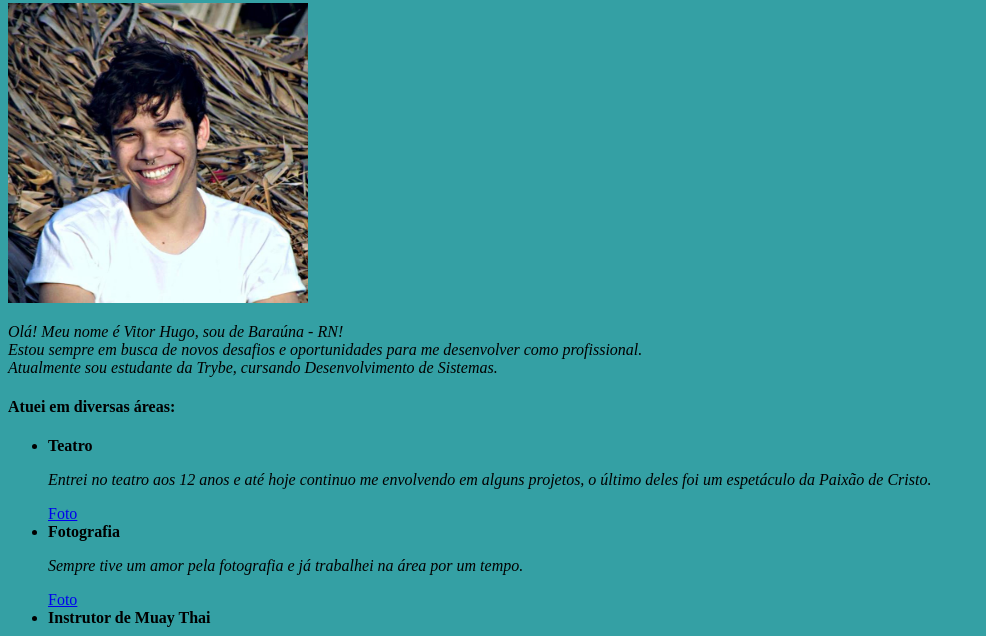
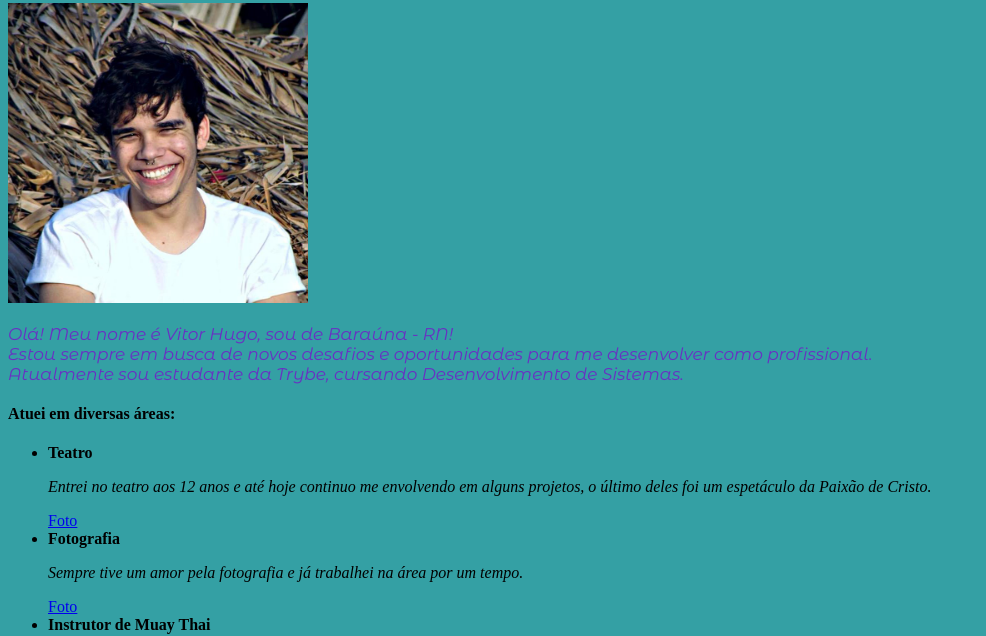
Before and after one commit to VitorHugodeOliv/VitorHugodeOliv.github.io, a plain HTML site: page index.html in a window 1280 px wide. Shown: the part 171-807 px from the top of the page, without its empty margins (0-986 px from the left). Drawn offline with Linux system fonts and the light colour scheme.

Commit message:
alterando estilo da bio

```diff
--- a/index.html
+++ b/index.html
@@ -6,6 +6,7 @@
     <title>Portfólio Web</title>
     <link href="https://fonts.googleapis.com/css2?family=Noto+Serif:ital,wght@0,400;0,700;1,400;1,700&display=swap" rel="stylesheet">
     <link href="https://fonts.googleapis.com/css2?family=Montserrat:ital,wght@0,100;0,200;0,300;0,400;0,500;0,600;0,700;0,800;0,900;1,100;1,200;1,300;1,400;1,500;1,600;1,700;1,800&display=swap" rel="stylesheet">
+    <link href="https://fonts.googleapis.com/css2?family=Montserrat+Alternates:ital,wght@0,100;0,200;0,300;0,400;1,100;1,200;1,300;1,400&display=swap" rel="stylesheet">
 
     <style>
      h1{
@@ -24,6 +25,11 @@
       background-color: #34a0a4;
 
      }
+     .bio-style{
+      font-family: 'Montserrat Alternates', sans-serif;
+      font-size: 17px;
+      color: #6930c3;
+     }
 
 
     </style>
@@ -35,7 +41,7 @@
     <img src="Imagens/1678983086393.jpeg" alt="Imagem de Vitor Hugo"
     width="300px">
 
-    <p><em>Olá! Meu nome é Vitor Hugo, sou de Baraúna - RN!<br>
+    <p class="bio-style"><em>Olá! Meu nome é Vitor Hugo, sou de Baraúna - RN!<br>
       Estou sempre em busca de novos desafios e oportunidades para me desenvolver como profissional.<br>
      Atualmente sou estudante da Trybe, cursando Desenvolvimento de Sistemas.</p></em>
 
```
